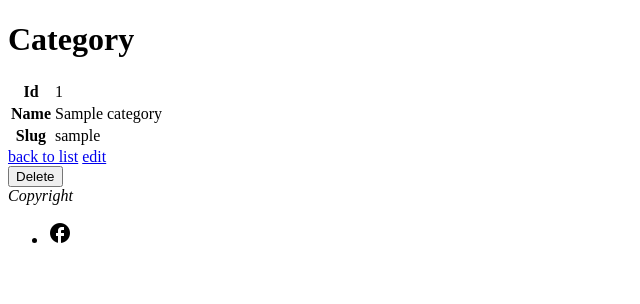
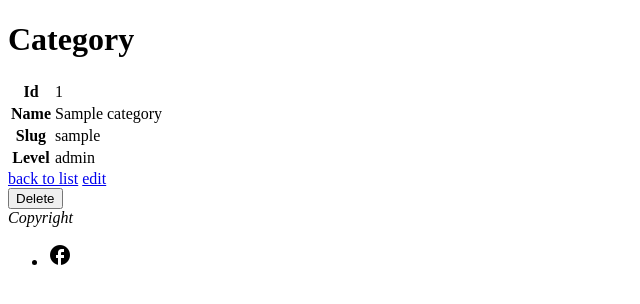
Before and after one commit to JeromeFarin/gda, a Symfony app: template templates/backoffice/category/show.html.twig in a window 1280 px wide. Shown: the part 98-402 px from the top of the page, without its empty margins (0-640 px from the left). Run offline with Twig, Linux system fonts and the light colour scheme; the template is opened without the code that fills it: most values are stand-ins (such as "Sample title", 1, 10 or a date in 2020); some libraries are stand-ins or nearby versions.

Commit message:
refacto: add level in show and list in BO

```diff
--- a/templates/backoffice/category/index.html.twig
+++ b/templates/backoffice/category/index.html.twig
@@ -11,6 +11,7 @@
                 <th>Id</th>
                 <th>Name</th>
                 <th>Slug</th>
+                <th>Level</th>
                 <th>actions</th>
             </tr>
         </thead>
@@ -20,6 +21,7 @@
                 <td>{{ category.id }}</td>
                 <td>{{ category.name }}</td>
                 <td>{{ category.slug }}</td>
+                <td>{{ category.level }}</td>
                 <td>
                     <a href="{{ path('category_show', {'id': category.id}) }}">show</a>
                     <a href="{{ path('category_edit', {'id': category.id}) }}">edit</a>
--- a/templates/backoffice/category/show.html.twig
+++ b/templates/backoffice/category/show.html.twig
@@ -19,6 +19,10 @@
                 <th>Slug</th>
                 <td>{{ category.slug }}</td>
             </tr>
+            <tr>
+                <th>Level</th>
+                <td>{{ category.level }}</td>
+            </tr>
         </tbody>
     </table>
 
```
